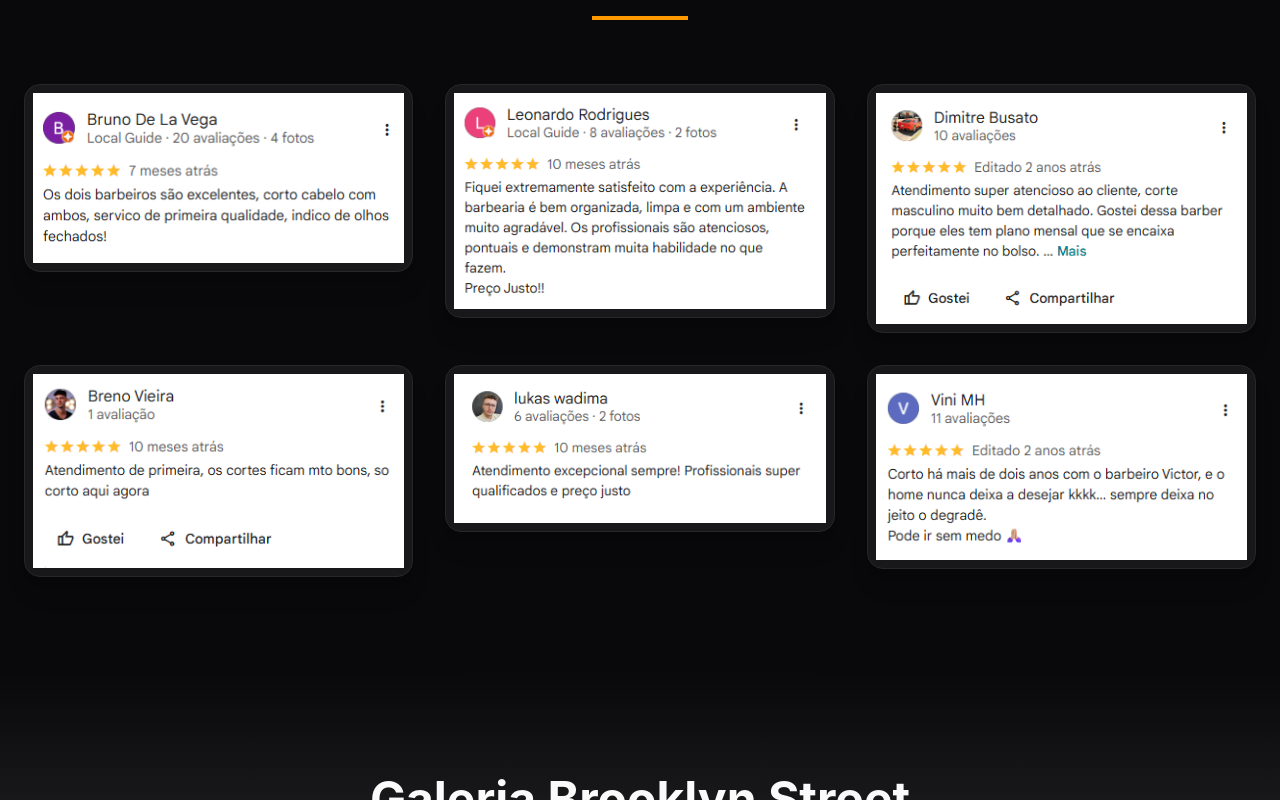
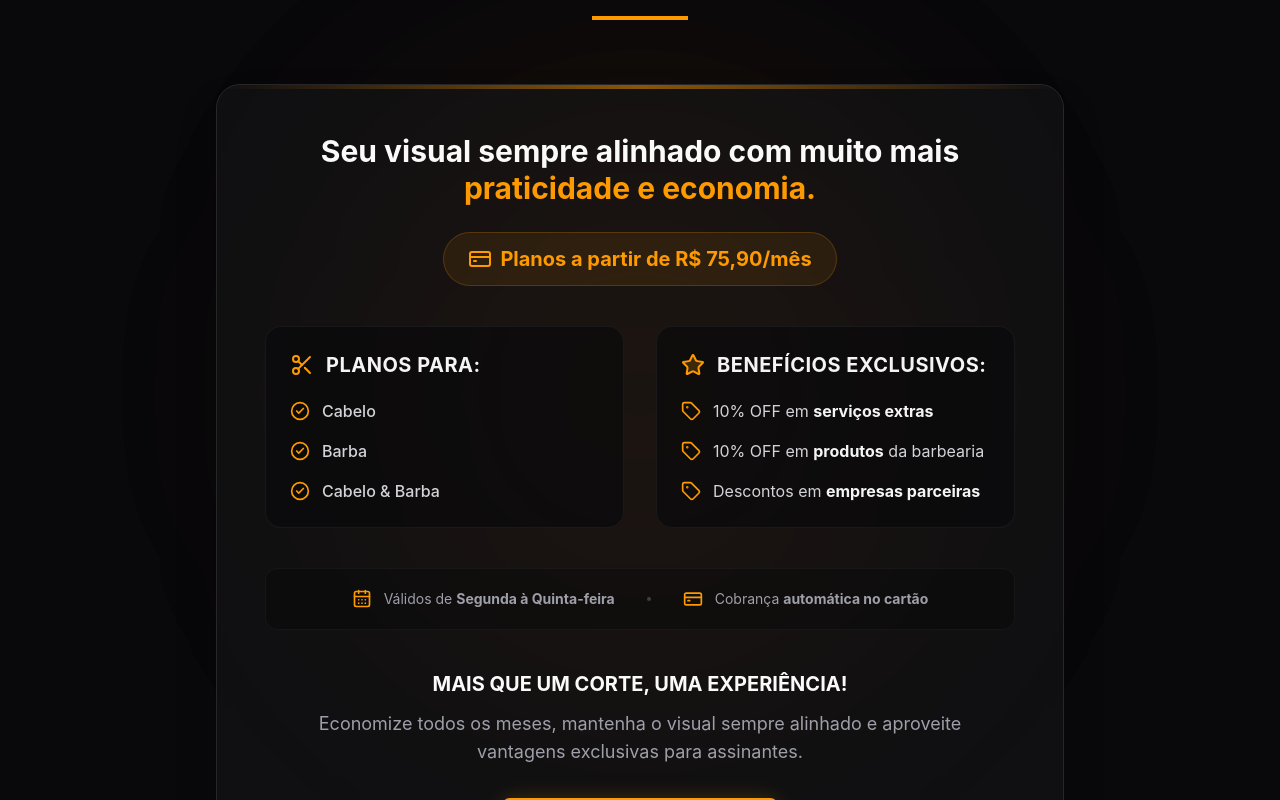
Before and after one commit to LucioFioravante/barbearia-landing-page, a React (Vite) app: page / in a window 1280 px wide. Shown: the part 1820-2620 px from the top of the page. Built offline with nearby package versions, Linux system fonts and the light colour scheme.

Commit message:
feat: adiciona secao de assinaturas, atualiza mapa e otimiza footer

```diff
--- a/src/App.jsx
+++ b/src/App.jsx
@@ -8,6 +8,7 @@ import AvaliacoesSection from './components/AvaliacoesSection';
 import GaleriaSection from './components/GaleriaSection';
 import Footer from './components/Footer';
 import FloatingButton from './components/FloatingButton';
+import PlanosSection from "./components/PlanosSection.jsx";
 
 export default function BarbeariaLandingPage() {
   return (
@@ -15,6 +16,7 @@ export default function BarbeariaLandingPage() {
       <Navbar />
       <HeroSection />
       <DiferenciaisSection />
+      <PlanosSection />
       <AvaliacoesSection />
       <GaleriaSection />
       <Footer />
--- a/src/components/Footer.jsx
+++ b/src/components/Footer.jsx
@@ -1,5 +1,4 @@
 import { MapPin, Clock, Phone } from 'lucide-react';
-import logo from '../assets/logo.png';
 import fachadaImage from '../assets/fachada-neon.jpg';
 
 const Footer = () => (
@@ -8,8 +7,13 @@ const Footer = () => (
       <div className="grid lg:grid-cols-2 gap-16 mb-16">
 
         {/* Info */}
-        <div className="flex flex-col gap-10">
-          <img src={logo} alt="Logo Brooklyn Street" loading="lazy" className="w-32 h-32 object-contain rounded-full" />
+        <div className="flex flex-col gap-8">
+          <img
+            src={fachadaImage}
+            alt="Fachada Brooklyn Street"
+            loading="lazy"
+            className="w-full max-w-[400px] h-48 object-cover rounded-2xl shadow-lg border border-zinc-800"
+          />
 
           <ul className="space-y-6">
             <li className="flex items-start gap-4">
@@ -36,15 +40,33 @@ const Footer = () => (
           </ul>
         </div>
 
-        {/* Fachada */}
-        <div className="w-full h-[300px] lg:h-full min-h-[300px] rounded-2xl overflow-hidden border border-zinc-800 shadow-2xl relative">
-          <img
-            src={fachadaImage}
-            alt="Fachada Barbearia"
-            loading="lazy"
-            className="w-full h-full object-cover"
-          />
-        </div>
+
+        {/* Seção do Mapa */}
+<div className="w-full h-[400px] lg:h-full min-h-[400px] rounded-2xl overflow-hidden border border-zinc-800 shadow-2xl relative group">
+  <iframe
+    src="https://www.google.com/maps?q=Av.+Mal.+Mascarenhas+de+Moraes,+1000+-+Atuba,+Curitiba+-+PR&output=embed"
+    width="100%"
+    height="100%"
+    style={{ border: 0 }} /* Removi o filtro dark mode daqui */
+    allowFullScreen=""
+    loading="lazy"
+    referrerPolicy="no-referrer-when-downgrade"
+    title="Localização Barbearia Brooklyn Street"
+  ></iframe>
+
+  {/* Botão Flutuante sobre o mapa */}
+  <div className="absolute bottom-4 left-4 right-4 translate-y-2 opacity-0 group-hover:translate-y-0 group-hover:opacity-100 transition-all duration-300">
+    <a
+      href="https://maps.app.goo.gl/KGXTqxq9tuXpcqk47"
+      target="_blank"
+      rel="noopener noreferrer"
+      className="flex items-center justify-center gap-2 bg-zinc-950 text-zinc-50 border border-zinc-800 py-3 rounded-lg font-bold hover:bg-amber-500 hover:text-zinc-950 transition-colors shadow-2xl"
+    >
+      <MapPin className="w-5 h-5" />
+      Abrir no Google Maps / GPS
+    </a>
+  </div>
+</div>
 
       </div>
 
--- a/src/components/Navbar.jsx
+++ b/src/components/Navbar.jsx
@@ -12,7 +12,7 @@ const Navbar = () => {
   const navLinks = [
     { name: "Início", id: "home" },
     { name: "Diferenciais", id: "diferenciais" },
-    { name: "Avaliações", id: "avaliacoes" },
+    { name: "Assinatura", id: "planos" },
     { name: "Galeria", id: "galeria" },
     { name: "Localização", id: "contato" },
   ];
--- /dev/null
+++ b/src/components/PlanosSection.jsx
@@ -0,0 +1,115 @@
+import { motion } from 'framer-motion';
+import { CheckCircle2, CreditCard, CalendarDays, Scissors, Tag, Star } from 'lucide-react';
+import SectionTitle from './SectionTitle';
+import CustomCTA from './CustomCTA';
+
+const PlanosSection = () => {
+  return (
+    <section id="planos" className="relative py-24 bg-zinc-950 overflow-hidden">
+
+      {/* === EFEITO DEGRADÊ NA DIVISA (DIFERENCIAIS -> PLANOS) === */}
+      <div className="absolute top-0 left-0 w-full h-px bg-gradient-to-r from-transparent via-amber-500/50 to-transparent"></div>
+      <div className="absolute top-0 left-0 w-full h-32 bg-gradient-to-b from-zinc-900 to-transparent pointer-events-none z-0"></div>
+
+      {/* Efeito de luz de fundo central */}
+      <div className="absolute top-1/2 left-1/2 -translate-x-1/2 -translate-y-1/2 w-[600px] h-[600px] bg-amber-900/10 blur-[120px] rounded-full pointer-events-none"></div>
+      {/* Efeito de luz de fundo */}
+      <div className="absolute top-1/2 left-1/2 -translate-x-1/2 -translate-y-1/2 w-[600px] h-[600px] bg-amber-900/10 blur-[120px] rounded-full pointer-events-none"></div>
+
+      <div className="max-w-4xl mx-auto px-6 relative z-10 text-center">
+        <SectionTitle
+          title="Clube de Assinatura"
+          subtitle="A PRIMEIRA BARBEARIA POR ASSINATURA DO TINGUI"
+        />
+
+        <motion.div
+          initial={{ opacity: 0, y: 30 }}
+          whileInView={{ opacity: 1, y: 0 }}
+          viewport={{ once: true }}
+          transition={{ duration: 0.6 }}
+          className="bg-zinc-900/50 border border-zinc-800 rounded-3xl p-8 md:p-12 shadow-2xl backdrop-blur-sm relative overflow-hidden"
+        >
+          {/* Brilho sutil no topo do card */}
+          <div className="absolute top-0 left-0 w-full h-1 bg-gradient-to-r from-transparent via-amber-500 to-transparent opacity-50"></div>
+
+          <h3 className="text-2xl md:text-3xl font-bold text-zinc-50 mb-6 leading-tight">
+            Seu visual sempre alinhado com muito mais <span className="text-amber-500">praticidade e economia.</span>
+          </h3>
+
+          <div className="inline-flex items-center gap-2 bg-amber-500/10 border border-amber-500/20 text-amber-500 px-6 py-3 rounded-full text-lg md:text-xl font-bold mb-10 shadow-inner">
+            <CreditCard className="w-6 h-6" />
+            Planos a partir de R$ 75,90/mês
+          </div>
+
+          <div className="grid md:grid-cols-2 gap-8 text-left mb-10">
+            {/* Bloco 1: Planos */}
+            <div className="bg-zinc-950/60 p-6 rounded-2xl border border-zinc-800/50 hover:border-amber-500/30 transition-colors">
+              <div className="flex items-center gap-3 mb-5">
+                <Scissors className="w-6 h-6 text-amber-500" />
+                <h4 className="text-xl font-bold text-zinc-100 uppercase tracking-wide text-sm">Planos Para:</h4>
+              </div>
+              <ul className="space-y-4">
+                <li className="flex items-center gap-3 text-zinc-300 font-medium">
+                  <CheckCircle2 className="w-5 h-5 text-amber-500 shrink-0" /> Cabelo
+                </li>
+                <li className="flex items-center gap-3 text-zinc-300 font-medium">
+                  <CheckCircle2 className="w-5 h-5 text-amber-500 shrink-0" /> Barba
+                </li>
+                <li className="flex items-center gap-3 text-zinc-300 font-medium">
+                  <CheckCircle2 className="w-5 h-5 text-amber-500 shrink-0" /> Cabelo & Barba
+                </li>
+              </ul>
+            </div>
+
+            {/* Bloco 2: Benefícios */}
+            <div className="bg-zinc-950/60 p-6 rounded-2xl border border-zinc-800/50 hover:border-amber-500/30 transition-colors">
+              <div className="flex items-center gap-3 mb-5">
+                <Star className="w-6 h-6 text-amber-500 fill-amber-500/20" />
+                <h4 className="text-xl font-bold text-zinc-100 uppercase tracking-wide text-sm">Benefícios Exclusivos:</h4>
+              </div>
+              <ul className="space-y-4">
+                <li className="flex items-start gap-3 text-zinc-300">
+                  <Tag className="w-5 h-5 text-amber-500 shrink-0 mt-0.5" />
+                  <span>10% OFF em <strong className="text-zinc-100">serviços extras</strong></span>
+                </li>
+                <li className="flex items-start gap-3 text-zinc-300">
+                  <Tag className="w-5 h-5 text-amber-500 shrink-0 mt-0.5" />
+                  <span>10% OFF em <strong className="text-zinc-100">produtos</strong> da barbearia</span>
+                </li>
+                <li className="flex items-start gap-3 text-zinc-300">
+                  <Tag className="w-5 h-5 text-amber-500 shrink-0 mt-0.5" />
+                  <span>Descontos em <strong className="text-zinc-100">empresas parceiras</strong></span>
+                </li>
+              </ul>
+            </div>
+          </div>
+
+          {/* Regras / Info Adicional */}
+          <div className="flex flex-col md:flex-row items-center justify-center gap-4 md:gap-8 text-zinc-400 text-sm mb-10 bg-zinc-950/40 py-5 px-6 rounded-xl border border-zinc-800/40">
+            <div className="flex items-center gap-3">
+              <CalendarDays className="w-5 h-5 text-amber-500" />
+              <span>Válidos de <strong>Segunda à Quinta-feira</strong></span>
+            </div>
+            <div className="hidden md:block w-1 h-1 bg-zinc-700 rounded-full"></div>
+            <div className="flex items-center gap-3">
+              <CreditCard className="w-5 h-5 text-amber-500" />
+              <span>Cobrança <strong>automática no cartão</strong></span>
+            </div>
+          </div>
+
+          <h4 className="text-xl font-bold text-zinc-50 mb-3">MAIS QUE UM CORTE, UMA EXPERIÊNCIA!</h4>
+          <p className="text-zinc-400 mb-8 max-w-2xl mx-auto text-lg">
+            Economize todos os meses, mantenha o visual sempre alinhado e aproveite vantagens exclusivas para assinantes.
+          </p>
+
+          <CustomCTA className="w-full md:w-auto px-12 py-4">
+            Quero Ser Assinante
+          </CustomCTA>
+
+        </motion.div>
+      </div>
+    </section>
+  );
+};
+
+export default PlanosSection;
```
